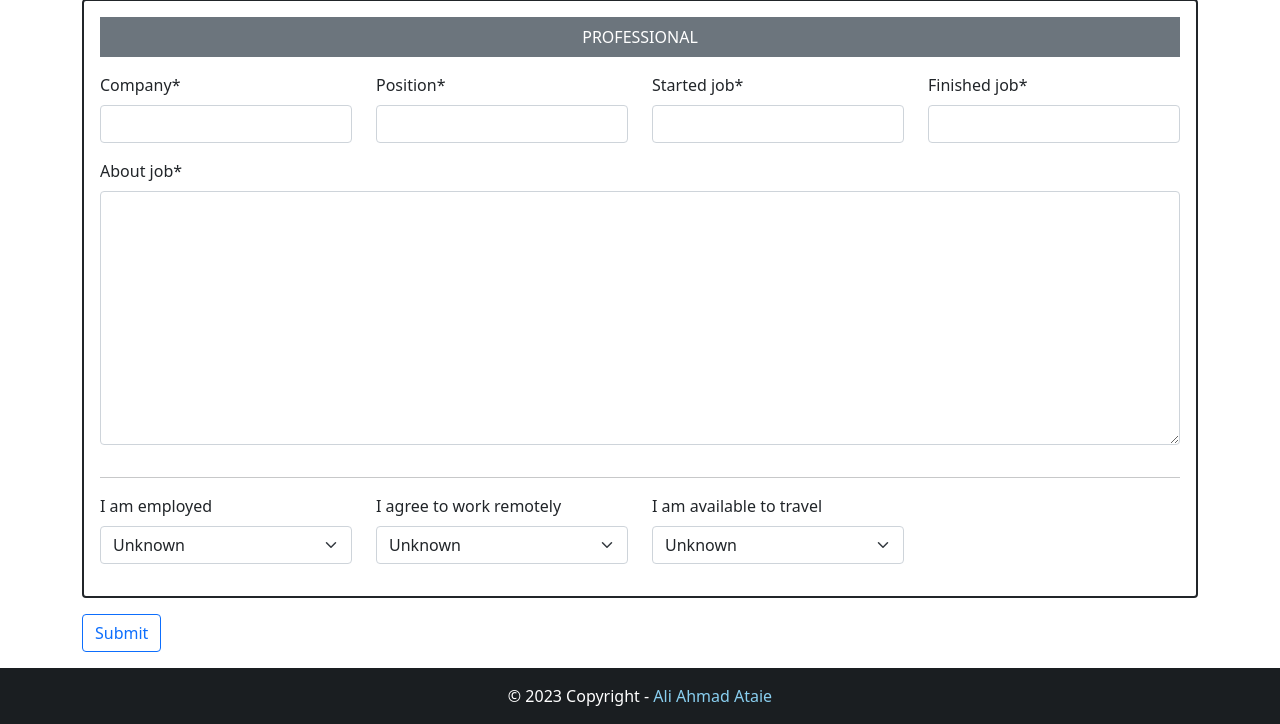
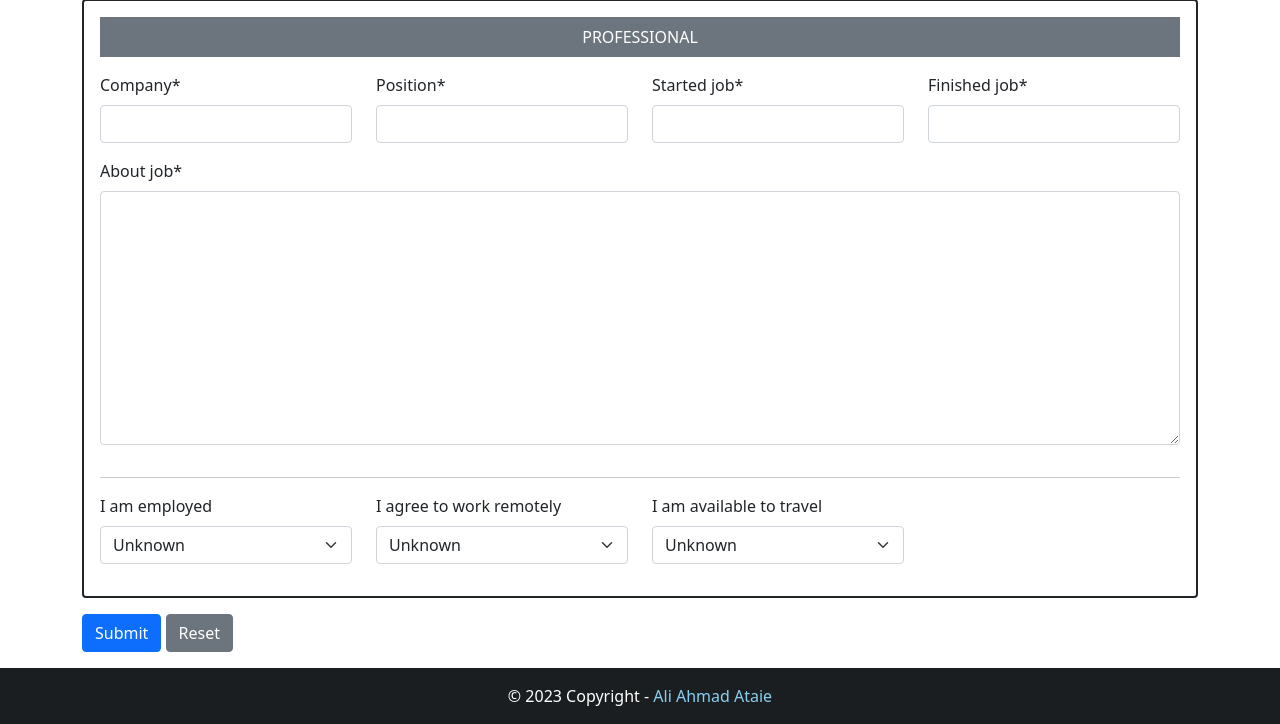
Before and after one commit to iamaliataie/django-human-resources, a Django app: page / in a window 1280 px wide. Shown: the part 1746-2470 px from the top of the page. Run offline with Django 4.2, Linux system fonts and the light colour scheme; some libraries are stand-ins or nearby versions.

Commit message:
add reset button to home

```diff
--- a/App/templates/home.html
+++ b/App/templates/home.html
@@ -125,7 +125,8 @@
                 <div class="col-3">{{ form.travel|as_crispy_field }}</div>
             </div>
         </div>
-        <button type="submit" class="btn btn-outline-primary mt-3" style="width: fit-content;">Submit</button>
+        <button type="submit" class="btn btn-primary mt-3" style="width: fit-content;">Submit</button>
+        <a class="btn btn-secondary mt-3" style="width: fit-content;">Reset</a>
     </form>
 
 </div>
```
